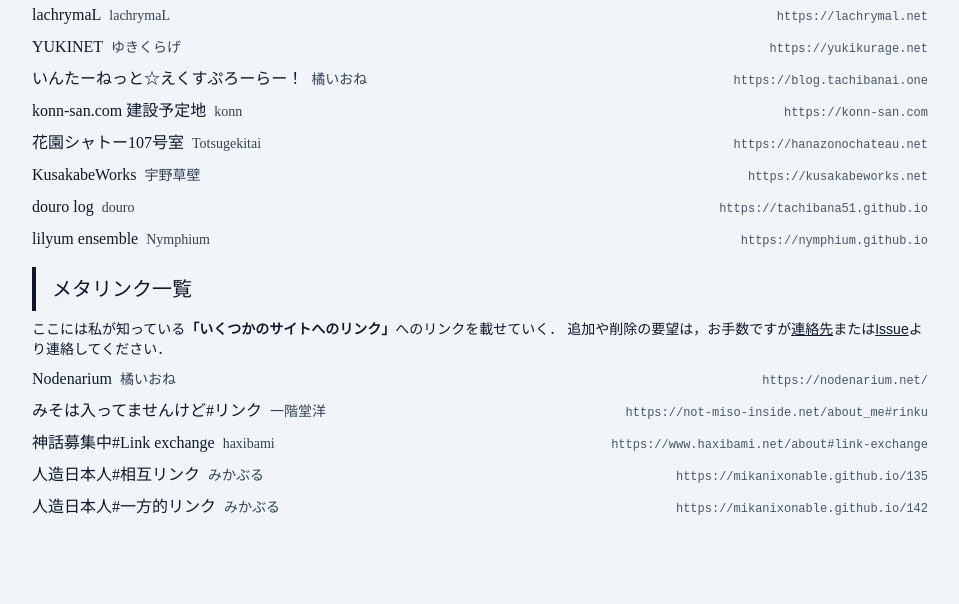
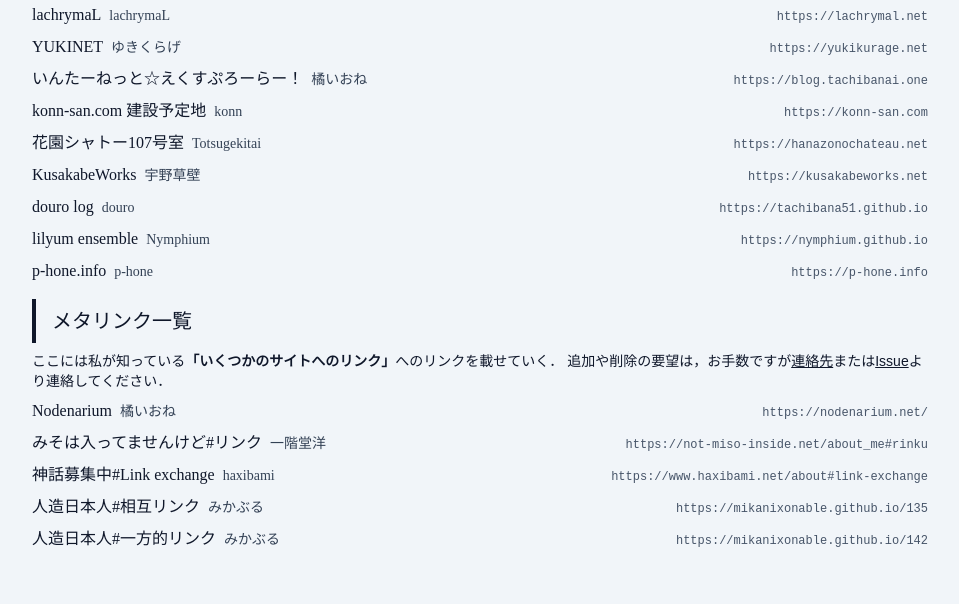
Before and after one commit to SnO2WMaN/sno2wman.net, an Astro site: page /social in a window 1280 px wide. Shown: the part 937-1541 px from the top of the page, without its empty margins (160-1119 px from the left). Built offline with nearby package versions, Linux system fonts and the light colour scheme; Astro itself is replaced by a stand-in of ours; a web font is replaced by a local one.

Commit message:
Add `p-hone.info` (#724)

```diff
--- a/src/pages/social.astro
+++ b/src/pages/social.astro
@@ -163,7 +163,12 @@ import NormalLayout from "~/layouts/NormalLayout.astro";
             hostname: "Nymphium",
             sitename: "lilyum ensemble",
             url : "https://nymphium.github.io"
-          }
+          },
+          {
+            hostname: "p-hone",
+            sitename: "p-hone.info",
+            url : "https://p-hone.info"
+          },
         ].map(
           ({ hostname, url, sitename }) => (
             <article class="flex flex-row items-baseline">
```
